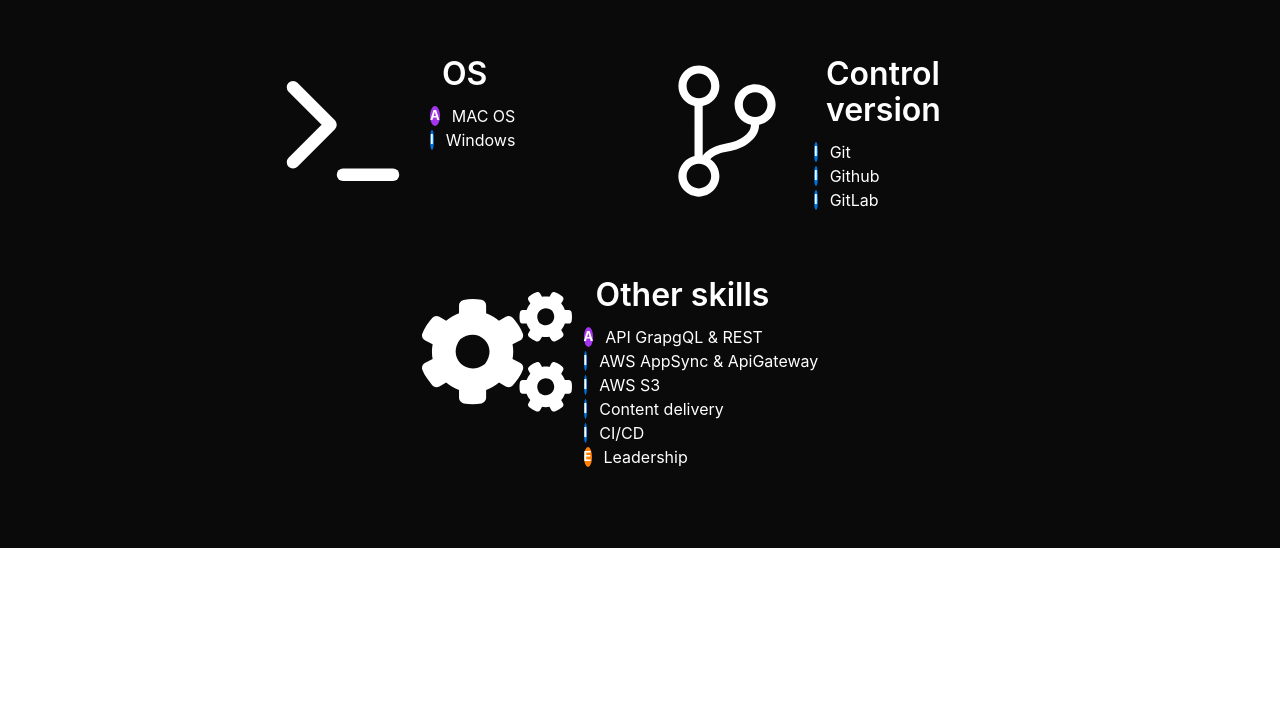
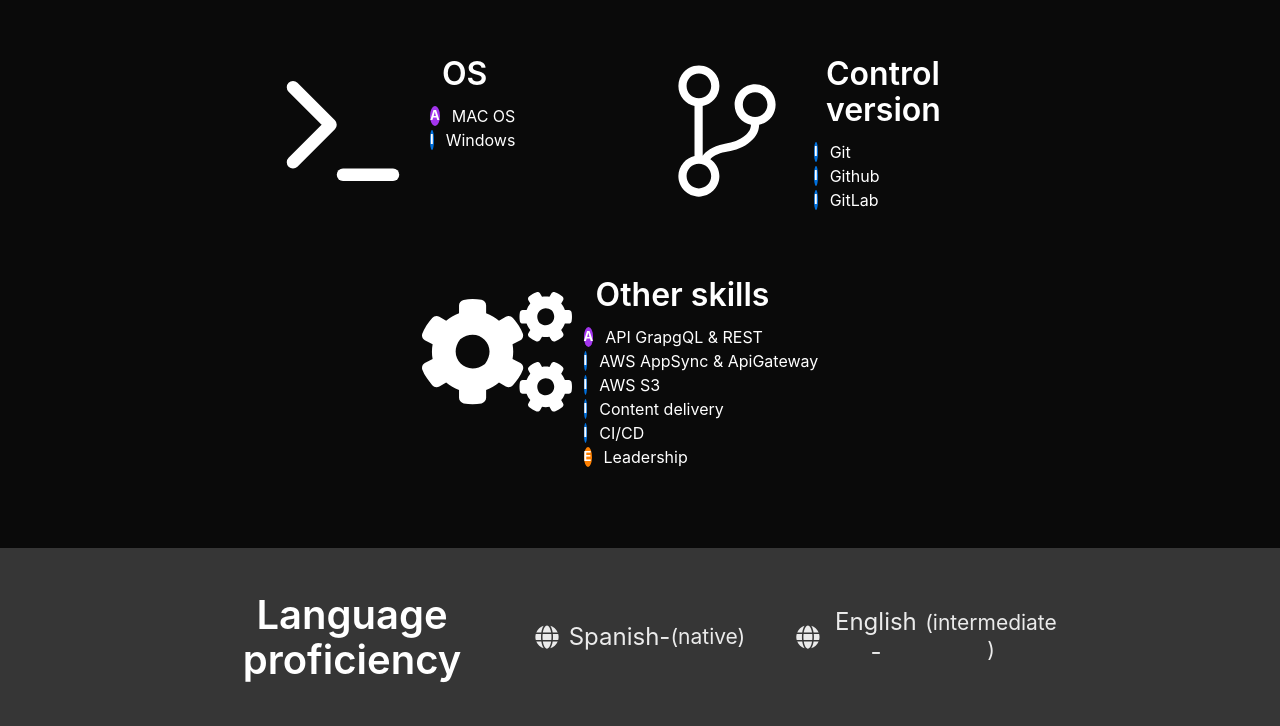
Before and after one commit to EnzoAliatis/cv-enzo, a Gatsby site: page / in a window 1280 px wide. Shown: the part 1960-2686 px from the top of the page. Before the commit the page ends 2508 px from the top, so only its background shows below. Built offline with nearby package versions, Linux system fonts and the light colour scheme; Gatsby itself is replaced by a stand-in of ours.

Commit message:
ready for marge

```diff
--- /dev/null
+++ b/src/components/language-section.js
@@ -0,0 +1,28 @@
+import React from "react"
+import { FaGlobe } from 'react-icons/fa'
+
+const LanguageSection = () => {
+  return (
+    <div className="hero is-dark">
+      <div className="hero-body">
+        <div className="container">
+          <div className="column is-three-quarters" style={{margin:'auto'}}>
+            <div className="columns is-centered is-vcentered">
+              <div className="column">
+                <h3 className="title is-2 has-text-centered">Language proficiency</h3>
+              </div>
+              <div className="column ">
+                <h4 className="subtitle is-4  has-text-centered is-content-centered"><FaGlobe style={{marginRight: 10}} />Spanish{"-"}<small>(native)</small></h4>
+              </div>
+              <div className="column">
+                <h4 className="subtitle is-4  has-text-centered is-content-centered"><FaGlobe  style={{marginRight: 10}} />English{"-"} <small> (intermediate)</small></h4>
+              </div>
+            </div>
+          </div>
+        </div>
+      </div>
+    </div>
+  )
+}
+
+export default LanguageSection
--- a/src/pages/index.js
+++ b/src/pages/index.js
@@ -7,25 +7,15 @@ import "./mystyles.scss"
 import ProProfile from "../components/pro-profile"
 import TimelineSection from "../components/timeline-section"
 import KnowledgeSection from "../components/knowledge-section"
+import LanguageSection from "../components/language-section"
 
-const IndexPage = ({ siteTitle }) => (
+const IndexPage = () => (
   <Layout>
     <SEO title='CV' />
     <ProProfile />
     <TimelineSection />
     <KnowledgeSection />
-    {/* <div className="container">
-      <div className="columns">
-        <div className="column">
-          <h2 className="title is-2">Level 2 heading</h2>
-          <p className="content">Cool content. Using Bulma!</p>
-        </div>
-        <div className="column is-four-fifths">
-          <h2 className="title is-2">Level 2 heading</h2>
-          <p className="content">This column is cool too!</p>
-        </div>
-      </div>
-    </div> */}
+    <LanguageSection />
   </Layout>
 )
 
```
Also changed, not shown: src/components/footer.js (added).
